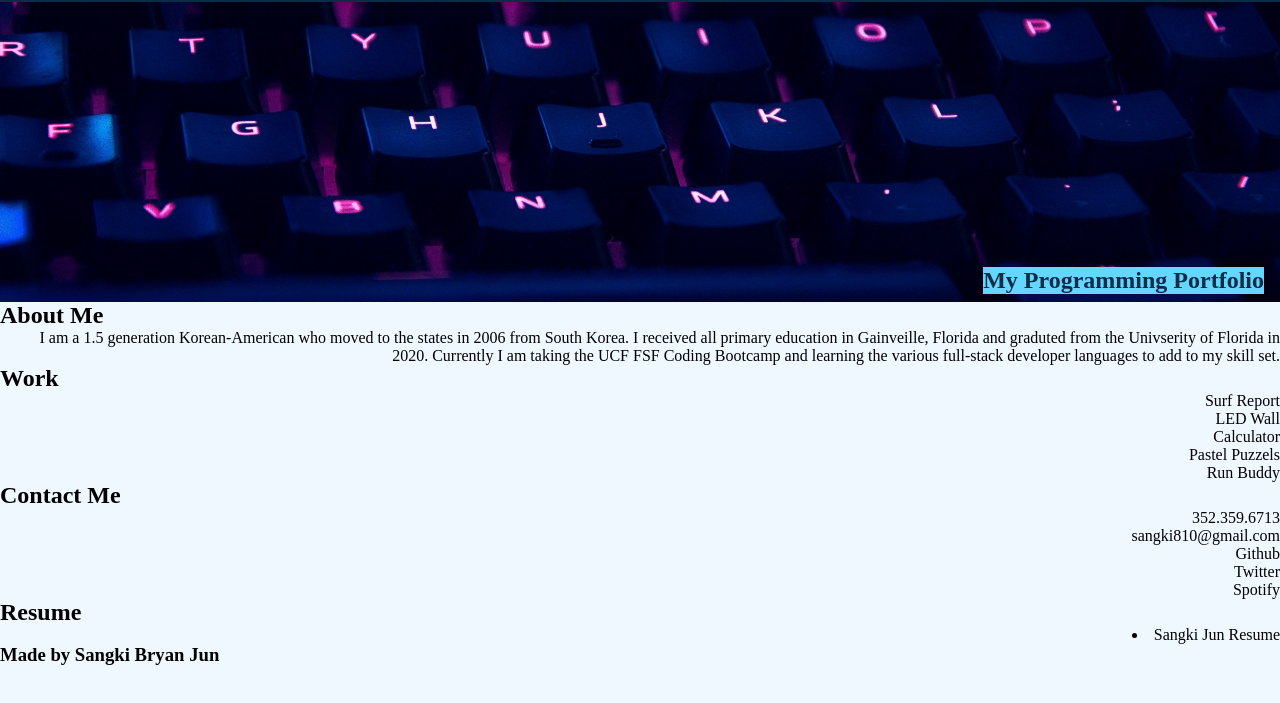
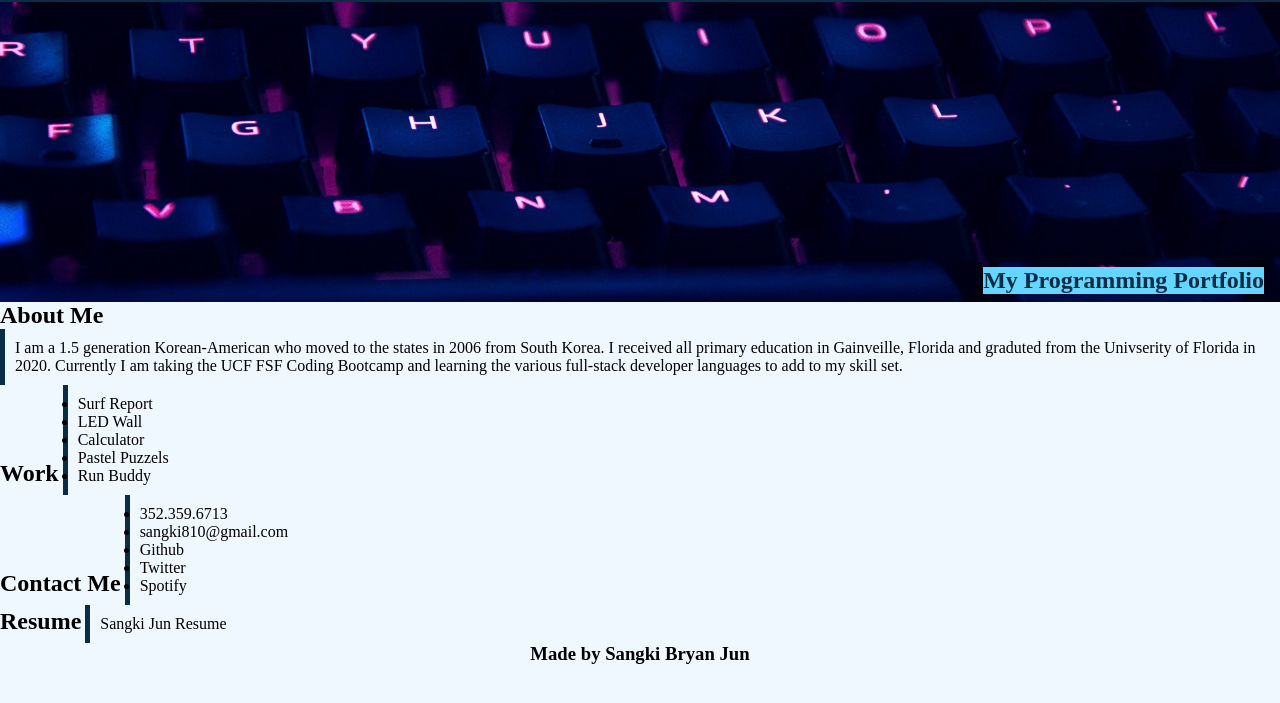
Before and after one commit to sangki810/Module-2-Challenge-Portolfio-by-Sangki-Jun, a plain HTML site: page index.html in a window 1280 px wide. Shown: the part 65-768 px from the top of the page. Drawn offline with Linux system fonts and the light colour scheme.

Commit message:
added css border and padding to section content

```diff
--- a/assets/css/style.css
+++ b/assets/css/style.css
@@ -65,5 +65,15 @@
 }
 
 .float-right {
-    text-align: right;
+    border-left: thick solid var(--dark);
+    padding: 10px
 }
+
+.float-left,
+.float-right {
+    display: inline-block;
+}
+
+footer {
+    text-align: center;
+}
```
Also changed, not shown: index.html (+0 -2 lines).
